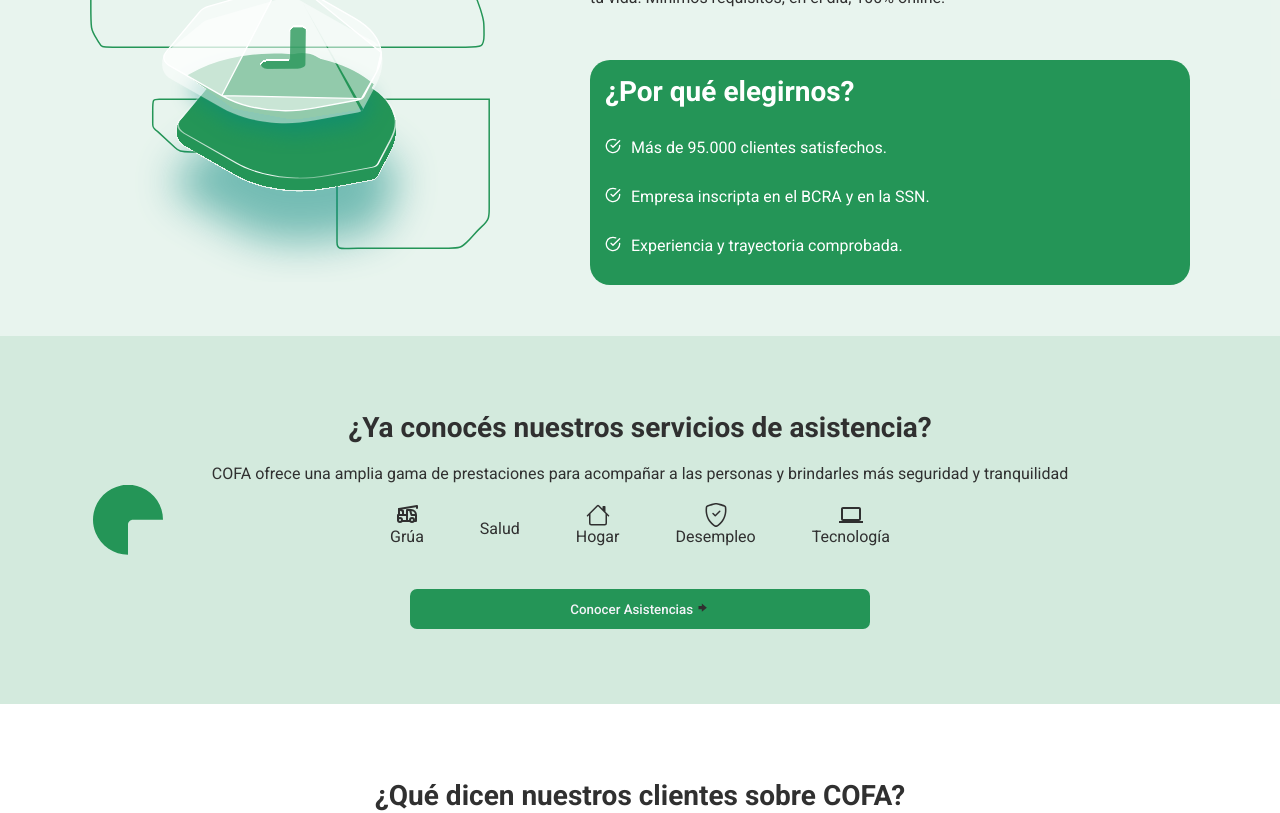
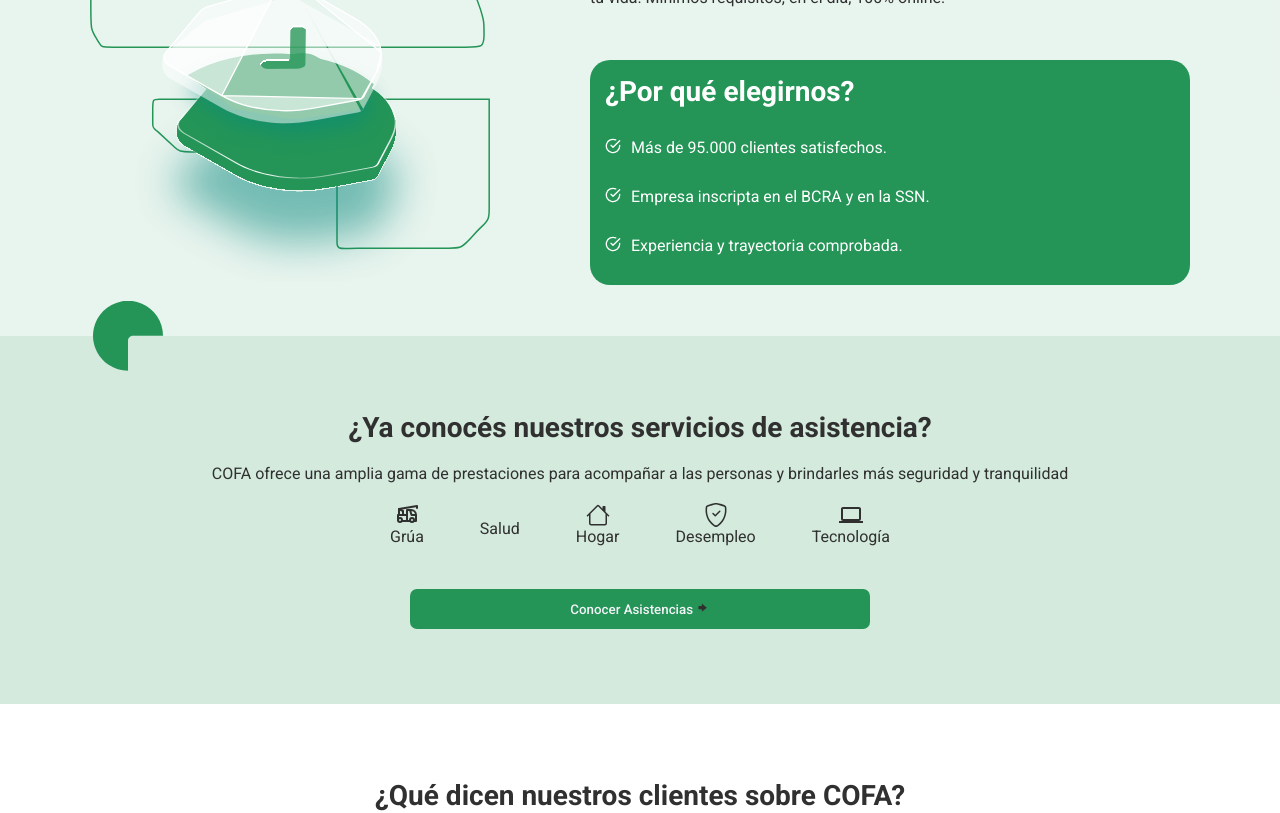
Before and after one commit to Cofa-org/landing-page, a React (Vite) app: page / in a window 1280 px wide. Shown: the part 1172-1985 px from the top of the page. Built offline with nearby package versions, Linux system fonts and the light colour scheme; some icons are missing.

Commit message:
estilos circulo

```diff
--- a/src/Sections/OurServices/OurServices.css
+++ b/src/Sections/OurServices/OurServices.css
@@ -46,7 +46,7 @@
 
 .elipse-main {
     position: absolute;
-    top: 50%;
+    top: 0;
     left: 10%;
     transform: translate(-50%, -50%);
     z-index: 0;
```
